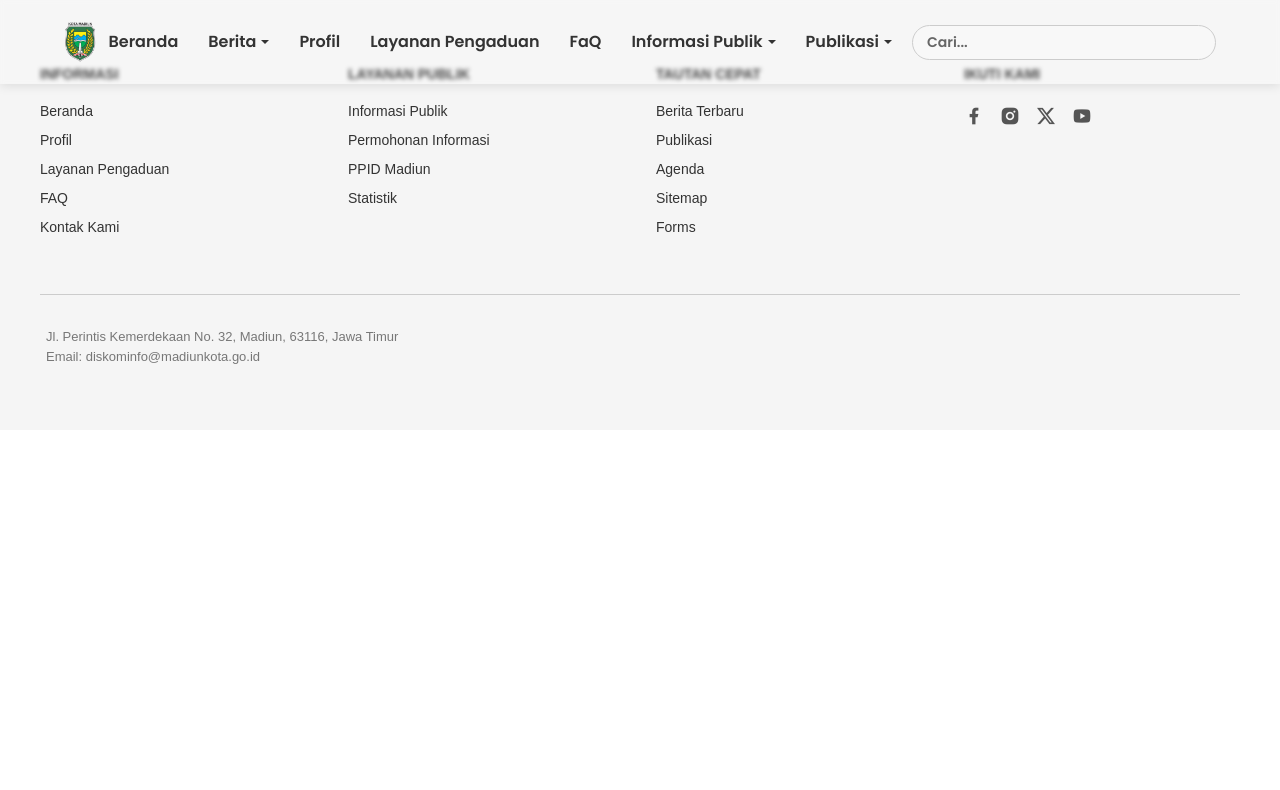
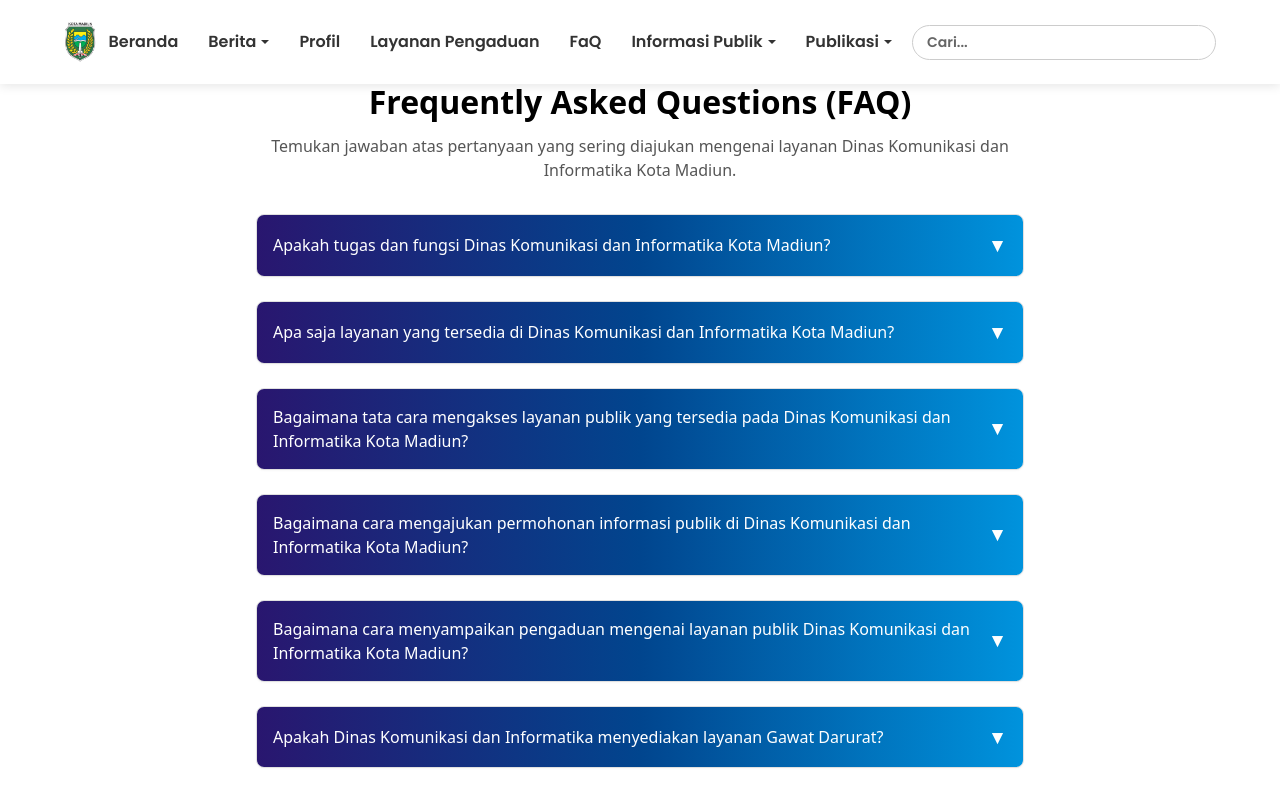
Before and after one commit to egaa884/web-company-profil-diskominfo, a Vue app in the folder frontend/: page /faq in a window 1280 px wide. Shown: the top 790 px of the page. Built offline with nearby package versions, Linux system fonts and the light colour scheme.

Commit message:
feat(faq) : menambah halaman FAQ

```diff
--- /dev/null
+++ b/frontend/src/components/faq/FAQHeader.vue
@@ -0,0 +1,25 @@
+<template>
+  <div class="faq-header">
+    <h1>Frequently Asked Questions (FAQ)</h1>
+    <p>Temukan jawaban atas pertanyaan yang sering diajukan mengenai layanan Dinas Komunikasi dan Informatika Kota Madiun.</p>
+  </div>
+</template>
+
+<script setup>
+</script>
+
+<style scoped>
+.faq-header {
+  margin-top: 6%;
+  text-align: center;
+  margin-bottom: 2rem;
+}
+.faq-header h1 {
+  font-size: 2rem;
+  font-weight: bold;
+  margin-bottom: 0.5rem;
+}
+.faq-header p {
+  color: #555;
+}
+</style>
--- /dev/null
+++ b/frontend/src/components/faq/FAQItem.vue
@@ -0,0 +1,80 @@
+<template>
+  <div class="faq-item">
+    <div class="faq-question" @click="toggle">
+      <span>{{ question }}</span>
+      <span class="arrow" :class="{ 'rotated': open }">▼</span>
+    </div>
+    <transition name="slide">
+      <div v-if="open" class="faq-answer">
+        <pre>{{ answer }}</pre>
+      </div>
+    </transition>
+  </div>
+</template>
+
+<script setup>
+import { ref } from 'vue'
+const props = defineProps({
+  question: String,
+  answer: String
+})
+const open = ref(false)
+function toggle() {
+  open.value = !open.value
+}
+</script>
+
+<style scoped>
+.faq-item {
+  border: 1px solid #e0e0e0;
+  border-radius: 8px;
+  background: #fafbfc;
+  box-shadow: 0 1px 2px rgba(0,0,0,0.03);
+  overflow: hidden;
+}
+.faq-question {
+  cursor: pointer;
+  padding: 1rem;
+  font-weight: 500;
+  display: flex;
+  justify-content: space-between;
+  align-items: center;
+  background: linear-gradient(to right, #29166F, #01458E, #0093DD);
+  color: white;
+  transition: all 0.3s ease;
+}
+.faq-question:hover {
+  background: linear-gradient(to right, #1a0f4a, #013a7a, #0078b8);
+}
+.faq-answer {
+  padding: 1rem;
+  border-top: 1px solid #e0e0e0;
+  background: #fff;
+}
+.arrow {
+  font-size: 1.2em;
+  transition: transform 0.3s ease;
+}
+.arrow.rotated {
+  transform: rotate(180deg);
+}
+pre {
+  white-space: pre-wrap;
+  font-family: inherit;
+  margin: 0;
+}
+.slide-enter-active,
+.slide-leave-active {
+  transition: all 0.3s ease;
+}
+.slide-enter-from,
+.slide-leave-to {
+  opacity: 0;
+  transform: translateY(-10px);
+}
+.slide-enter-to,
+.slide-leave-from {
+  opacity: 1;
+  transform: translateY(0);
+}
+</style>
--- /dev/null
+++ b/frontend/src/components/faq/FAQList.vue
@@ -0,0 +1,24 @@
+<template>
+  <div class="faq-list">
+    <FAQItem v-for="(faq, idx) in faqs" :key="idx" :question="faq.question" :answer="faq.answer" />
+  </div>
+</template>
+
+<script setup>
+import FAQItem from './FAQItem.vue'
+
+defineProps({
+  faqs: {
+    type: Array,
+    required: true
+  }
+})
+</script>
+
+<style scoped>
+.faq-list {
+  display: flex;
+  flex-direction: column;
+  gap: 1.5rem;
+}
+</style>
--- a/frontend/src/components/partials/Navbar.vue
+++ b/frontend/src/components/partials/Navbar.vue
@@ -110,7 +110,7 @@ const navItems = ref([
   },
   { name: 'Profil', link: '/profil', type: 'link' },
   { name: 'Layanan Pengaduan', link: 'https://awaksigap.madiunkota.go.id/', type: 'link' },
-  { name: 'FaQ', link: '#', type: 'link' },
+  { name: 'FaQ', link: '/faq', type: 'link' },
   {
     name: 'Informasi Publik',
     type: 'dropdown',
--- a/frontend/src/router/index.js
+++ b/frontend/src/router/index.js
@@ -32,6 +32,11 @@ const routes = [
     name: "kabarwarga",
     component: KabarWarga,
   },
+  {
+    path: '/faq',
+    name: 'Faq',
+    component: () => import('../views/Faq.vue'),
+  },
 ];
 
 const router = createRouter({
--- /dev/null
+++ b/frontend/src/views/Faq.vue
@@ -0,0 +1,72 @@
+<template>
+  <div class="faq-container">
+    <FAQHeader />
+    <FAQList :faqs="faqs" />
+  </div>
+</template>
+
+<script setup>
+import FAQHeader from '../components/faq/FAQHeader.vue'
+import FAQList from '../components/faq/FAQList.vue'
+
+const faqs = [
+  {
+    question: 'Apakah tugas dan fungsi Dinas Komunikasi dan Informatika Kota Madiun?',
+    answer: `Dinas Komunikasi dan Informatika Kota Madiun merupakan unsur pelaksana urusan pemerintahan di bidang komunikasi dan informatika, persandian, dan statistik yang mengelola media informasi resmi dan aplikasi untuk Pemerintah Kota Madiun.`
+  },
+  {
+    question: 'Apa saja layanan yang tersedia di Dinas Komunikasi dan Informatika Kota Madiun?',
+    answer: `Dinas Komunikasi dan Informatika Kota Madiun menyediakan layanan publik, yaitu: \n\
+    a. Pemberian informasi oleh Pejabat Pengelola Informasi dan Dokumentasi (PPID)\n\
+    b. Pembuatan/Pengembangan Aplikasi untuk Internal Pemerintah Kota Madiun\n\
+    c. Pemeliharaan Jaringan Intranet dan Internet\n\
+    d. Profil IT M-Tech\n\
+    e. Madiun Call Center 112\n\
+    f. Awak Sigap (Anda WA, Kami Siap Segera Tanggap)\n\
+    g. Government Chief Information Officer (GCIO)\n\
+    h. Layanan Kelian Sahabat\n\
+    i. Kegiatan Keprotokolan Pemerintah Kota Madiun\n\
+    j. Monitoring CCTV di LPJU dan Penyeberangan Warga\n\
+    k. Madiun Today/Neges Ekonomi\n\
+    l. Madiun Today/Neges Ekonomi\n\
+    m. Data Statistik Sektoral\n\
+    n. Fasilitasi TTE (Tanda Tangan Elektronik)`
+  },
+  {
+    question: 'Bagaimana tata cara mengakses layanan publik yang tersedia pada Dinas Komunikasi dan Informatika Kota Madiun?',
+    answer: `Untuk mengakses layanan publik yang tersedia, silakan kunjungi: https://kominfo.madiunkota.go.id/profile/standarpelayanan`
+  },
+  {
+    question: 'Bagaimana cara mengajukan permohonan informasi publik di Dinas Komunikasi dan Informatika Kota Madiun?',
+    answer: `Permohonan informasi publik dapat diajukan melalui Pejabat Pengelola Informasi dan Dokumentasi (PPID) Dinas Komunikasi dan Informatika Kota Madiun. Permohonan dapat dilakukan secara daring melalui: \n\
+    a. PPID Kota Madiun: https://awaksigap.madiunkota.go.id/masuk/awaksigap\n\
+    b. SP4N-Lapor!: https://www.lapor.go.id/`
+  },
+  {
+    question: 'Bagaimana cara menyampaikan pengaduan mengenai layanan publik Dinas Komunikasi dan Informatika Kota Madiun?',
+    answer: `Pengaduan dapat disampaikan melalui: \n\
+    a. Awak Sigap: https://awaksigap.madiunkota.go.id/ atau WhatsApp 08113577800\n\
+    b. SP4N-Lapor!: https://www.lapor.go.id/`
+  },
+  {
+    question: 'Apakah Dinas Komunikasi dan Informatika menyediakan layanan Gawat Darurat?',
+    answer: `Ya, layanan gawat darurat tersedia melalui Madiun Siaga 112 dengan nomor darurat 112 (gratis).`
+  },
+  {
+    question: 'Bagaimana cara mendapatkan informasi terkini mengenai Dinas Komunikasi dan Informatika Kota Madiun?',
+    answer: `Masyarakat dapat mengikuti informasi terkini melalui: \n\
+    a. Website: https://kominfo.madiunkota.go.id/\n\
+    b. Media Sosial: https://www.instagram.com/diskominfomadiunkota/\n\
+    c. Radio: LPPL Radio Suara Madiun 93 FM atau live streaming https://93fm.madiunkota.go.id/`
+  }
+]
+</script>
+
+<style scoped>
+.faq-container {
+  max-width: 800px;
+  margin: 0 auto;
+  padding: 2rem 1rem;
+
+}
+</style>
```
